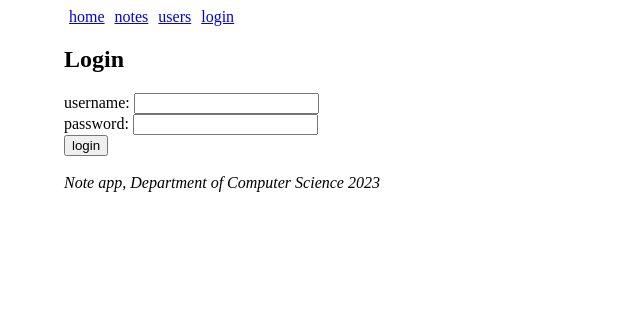
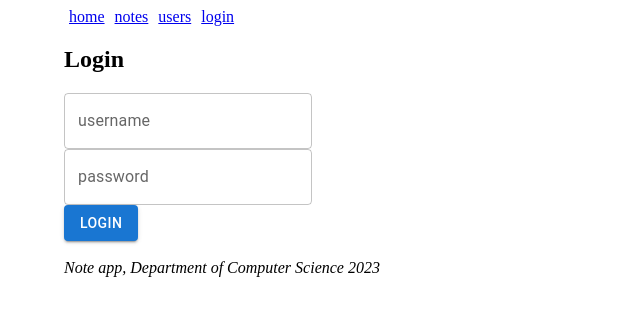
Before and after one commit to mister-fix/notes-styling, a React (Vite) app in the folder react-materialui/: page /login in a window 1280 px wide. Shown: the top 316 px of the page, without its empty margins (0-640 px from the left). Built offline with nearby package versions, Linux system fonts and the light colour scheme.

Commit message:
7.8 => update: login form to use material text field and button elements

```diff
--- a/react-materialui/src/components/Login.jsx
+++ b/react-materialui/src/components/Login.jsx
@@ -1,5 +1,6 @@
 import React from "react";
 import { useNavigate } from "react-router-dom";
+import { TextField, Button } from "@mui/material";
 
 const Login = (props) => {
 	const navigate = useNavigate();
@@ -16,12 +17,23 @@ const Login = (props) => {
 
 			<form onSubmit={onSubmit}>
 				<div>
-					username: <input />
+					<TextField label="username" />
 				</div>
 				<div>
-					password: <input type="password" />
+					<TextField
+						label="password"
+						type="password"
+					/>
 				</div>
-				<button type="submit">login</button>
+				<div>
+					<Button
+						variant="contained"
+						color="primary"
+						type="submit"
+					>
+						login
+					</Button>
+				</div>
 			</form>
 		</div>
 	);
```
